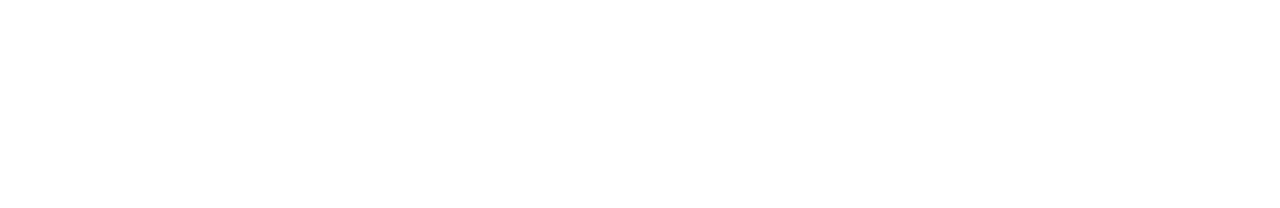
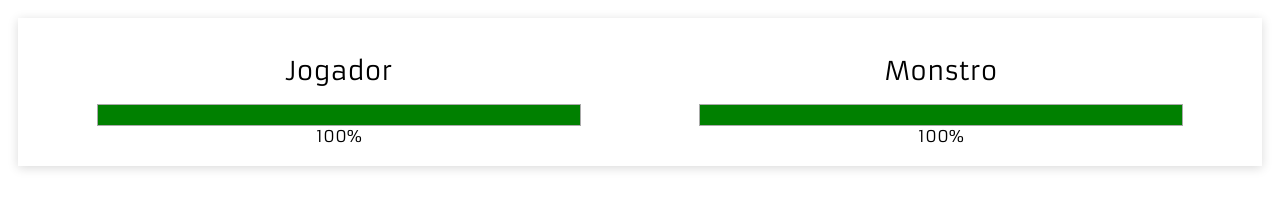
Before and after one commit to PauloAlves8039/Projeto-Matador-de-Monstros, a plain HTML site: page index.html in a window 1280 px wide. Drawn offline with nearby package versions, Linux system fonts and the light colour scheme.

Commit message:
Implementando painel de pontuação

```diff
--- a/css/style.css
+++ b/css/style.css
@@ -9,6 +9,7 @@
     src: url("../assets/fonts/Armata-Regular.ttf");
 }
 
+/***** GERAL *****/
 html{
     font-family: FonteBody;
 }
@@ -23,3 +24,38 @@ html{
     padding: 20px;
     box-shadow: 0 2px 10px rgba(0, 0, 0, 0.15);
 }
+
+/***** ÁREA DOS PONTOS *****/
+.scores{
+    display: flex;
+}
+
+.score{
+    flex: 1;
+    display: flex;
+    flex-direction: column;
+    justify-content: center;
+    align-items: center;
+}
+
+.score h1{
+    font-weight: 300;
+    font-size: 1.6rem;
+}
+
+.life-bar{
+    width: 80%;
+    height: 20px;
+    border: 1px solid #aaa;
+}
+
+.life-bar .life{
+    display: flex;
+    justify-content: center;
+    height: 100%;
+    background-color: green;
+}
+
+.life-bar .life.danger{
+    background-color: red;
+}
--- a/index.html
+++ b/index.html
@@ -12,7 +12,30 @@
 <body>
 
     <div id="app">
-        <div id="panel scores"></div>
+        <div class="panel scores">
+            <div class="score">
+                <h1>Jogador</h1>
+                <div class="life-bar">
+                    <div class="life"
+                         :class="{danger: playerLife < 20}"
+                         :style="{width: playerLife + '%'}">
+
+                    </div>
+                </div>
+                <div>{{ playerLife }}%</div>
+            </div>
+            <div class="score">
+                <h1>Monstro</h1>
+                <div class="life-bar">
+                    <div class="life"
+                         :class="{danger: monsterLife < 20}"
+                         :style="{width: monsterLife + '%'}">
+
+                    </div>
+                </div>
+                <div>{{ monsterLife }}%</div>
+            </div>
+        </div>
         <div id="panel result"></div>
         <div id="panel buttons"></div>
         <div id="panel logs"></div>
--- a/js/app.js
+++ b/js/app.js
@@ -8,7 +8,8 @@
 new Vue({
     el: '#app',
     data: {
-
+        playerLife: 100,
+        monsterLife: 100,
     },
     computed: {
 
```
